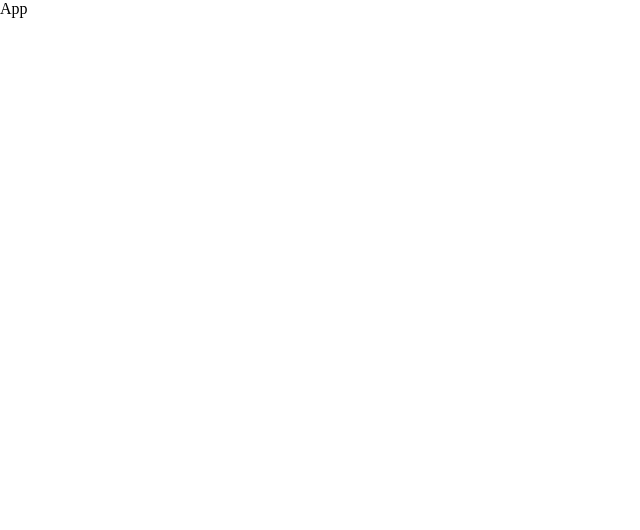
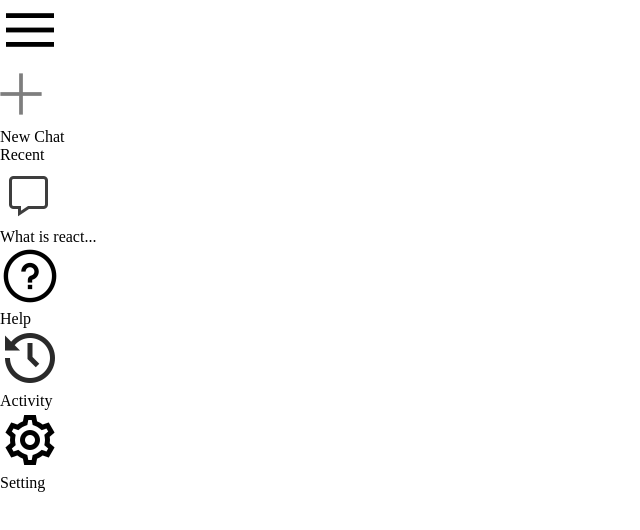
Before and after one commit to Roshnnnnn/Gemini-Clone, a React (Vite) app: page / in a window 1280 px wide. Shown: the top 530 px of the page, without its empty margins (0-640 px from the left). Built offline with nearby package versions, Linux system fonts and the light colour scheme.

Commit message:
side bar done

```diff
--- a/src/App.jsx
+++ b/src/App.jsx
@@ -1,7 +1,12 @@
 import React from "react";
+import Sidebar from "./components/Sidebar/Sidebar";
 
 const App = () => {
-  return <div>App</div>;
+  return (
+    <div>
+      <Sidebar />
+    </div>
+  );
 };
 
 export default App;
--- /dev/null
+++ b/src/components/Sidebar/Sidebar.jsx
@@ -0,0 +1,40 @@
+import React from "react";
+import "./Siedbar.css";
+import { assets } from "../../assets/assets";
+
+const Sidebar = () => {
+  return (
+    <div className="sidebar">
+      <div className="top">
+        <img className="menu" src={assets.menu_icon} alt="" />
+        <div className="new-chat">
+          <img src={assets.plus_icon} alt="" />
+          <p>New Chat</p>
+        </div>
+        <div className="recent">
+          <p className="recent-title">Recent</p>
+          <div className="recent-entry">
+            <img src={assets.message_icon} alt="" />
+            <p>What is react...</p>
+          </div>
+        </div>
+      </div>
+      <div className="bottom">
+        <div className="bottom-item recent-entry">
+          <img src={assets.question_icon} alt="" />
+          <p>Help</p>
+        </div>
+        <div className="bottom-item recent-entry">
+          <img src={assets.history_icon} alt="" />
+          <p>Activity</p>
+        </div>
+        <div className="bottom-item recent-entry">
+          <img src={assets.setting_icon} alt="" />
+          <p>Setting</p>
+        </div>
+      </div>
+    </div>
+  );
+};
+
+export default Sidebar;
```
Also changed, not shown: src/components/Sidebar/Siedbar.css (added).
